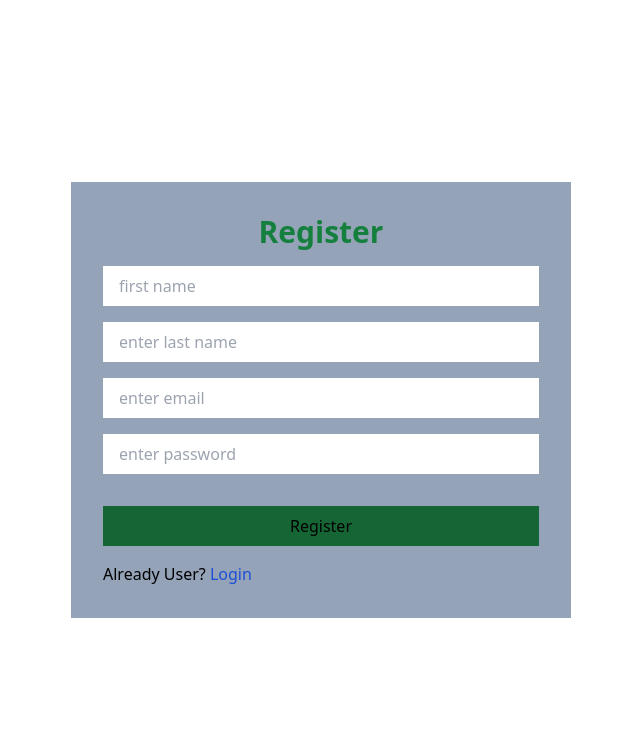
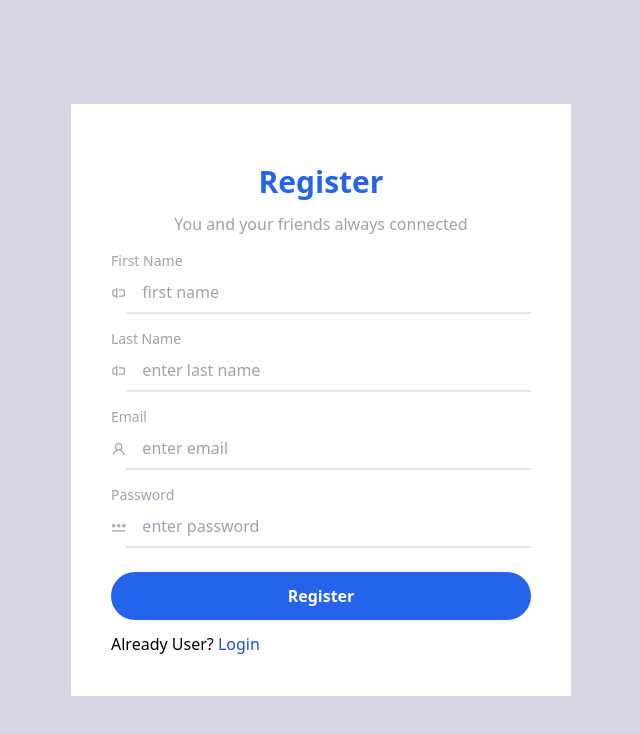
Before and after one commit to raghav369r/chat-here, a React (Vite) app: page / in a window 1280 px wide. Both pictures are taken after a click on the element "Register". Shown: the top 734 px of the page, without its empty margins (319-959 px from the left). Built offline with nearby package versions, Linux system fonts and the light colour scheme.

Commit message:
resolved bug in displaying theme

```diff
--- a/client/index.js
+++ b/client/index.js
@@ -9,16 +9,18 @@ import { BACKEND_URL } from "../src/utils/constants";
 
 const wsLink = new GraphQLWsLink(
   createClient({
-    // url: "ws://localhost:3000/graphql",
-    url: "wss://chat-app-backend-production-ee3b.up.railway.app/graphql",
+    url: "ws://localhost:3000/graphql",
+    // url: "wss://chat-app-backend-production-ee3b.up.railway.app/graphql", //railway
+    // url: "wss://chat-app-backend-6yys.onrender.com/graphql", //render
     connectionParams: {
       Authorization: getJwt(),
     },
   })
 );
 const httpLink = createHttpLink({
-  // uri: "http://localhost:3000/graphql",
-  uri: "https://chat-app-backend-production-ee3b.up.railway.app/graphql",
+  uri: "http://localhost:3000/graphql",
+  // uri: "https://chat-app-backend-production-ee3b.up.railway.app/graphql",  //railway
+  // uri: "https://chat-app-backend-6yys.onrender.com/graphql", //render
 });
 
 const authLink = setContext((_, { headers }) => {
--- a/src/components/shared/Login.jsx
+++ b/src/components/shared/Login.jsx
@@ -4,7 +4,9 @@ import { useLazyQuery, useMutation } from "@apollo/client";
 import { UserContext } from "../../context";
 import { decodeToken, getJwt, setJwt } from "../../services/local";
 import { registerUser } from "../../../graphql/mutations";
-import StartPage from "../StartPage";
+import { CgRename } from "react-icons/cg";
+import { AiOutlineUser } from "react-icons/ai";
+import { MdOutlinePassword } from "react-icons/md";
 
 const Login = () => {
   const { user, setUser } = useContext(UserContext);
@@ -60,48 +62,86 @@ const Login = () => {
     }
   };
   return (
-    <div className="w-screen h-[100dvh] flex justify-center items-center">
-      <form className="p-8 bg-slate-400 flex flex-col gap-4 w-[500px]">
-        <h1 className="text-center text-3xl font-semibold text-green-700">
+    <div className="w-screen min-h-[100dvh] flex justify-center items-center bg-[#d6d6e4] p-5">
+      {/* <img src="/images/login.png" className="w-1/2 hidden md:block p-10" /> */}
+
+      <form className="p-10 bg-white flex flex-col gap-3 w-4/5 md:w-[500px] overflow-y-scroll">
+        <h1 className="text-center text-3xl font-bold text-blue-600 pt-5">
           {isLogin ? "Login" : "Register"}
         </h1>
+        <h2 className="text-center text-gray-400">
+          You and your friends always connected
+        </h2>
         {!isLogin && (
+          <div>
+            <lablel className="text-sm translate-y-3 text-gray-400">
+              First Name
+            </lablel>
+            <div className="flex items-center">
+              <CgRename className="text-gray-400" />
               <input
-            className="px-4 py-2 appearance-none outline-none"
+                className="w-full px-4 py-2 appearance-none outline-none border-b-2 focus:border-blue-600 "
                 ref={fname}
                 name="fname"
                 type="text"
                 placeholder="first name"
               />
+            </div>
+          </div>
         )}
         {!isLogin && (
+          <div className="w-full">
+            <lablel className="text-sm translate-y-3 text-gray-400">
+              Last Name
+            </lablel>
+            <div className="flex items-center">
+              <CgRename className="text-gray-400" />
               <input
-            className="px-4 py-2 appearance-none outline-none"
+                className="w-full px-4 py-2 appearance-none outline-none border-b-2 focus:border-blue-600"
                 ref={lname}
                 name="lname"
                 type="text"
                 placeholder="enter last name"
                 required
               />
+            </div>
+          </div>
         )}
+        <div className="w-full">
+          <lablel className="text-sm translate-y-3 text-gray-400">Email</lablel>
+          <div className="flex items-center">
+            <AiOutlineUser className="text-gray-400" />
             <input
-          className="px-4 py-2 appearance-none outline-none"
+              className="w-full px-4 py-2 appearance-none outline-none border-b-2 focus:border-blue-600"
               ref={email}
               name="email"
               type="email"
               placeholder="enter email"
             />
+          </div>
+        </div>
+        <div className="w-full">
+          <lablel className="text-sm translate-y-3 text-gray-400">
+            Password
+          </lablel>
+          <div className="w-full flex items-center">
+            <MdOutlinePassword className="text-gray-400" />
             <input
-          className="px-4 py-2 appearance-none outline-none"
+              className="w-full px-4 py-2 appearance-none outline-none border-b-2 focus:border-blue-600"
               ref={password}
               name="password"
               type="password"
               placeholder="enter password"
             />
+          </div>
+        </div>
         {isLogin && error && <p className="text-red-800">{error.message}</p>}
         {!isLogin && rerror && <p className="text-red-800">{rerror.message}</p>}
         <h1 className="text-red-800">{valError}</h1>
-        <button className="px-4 py-2 bg-green-800" onClick={handleLogin}>
+        <button
+          className="px-4 py-3 rounded-full bg-blue-600 text-white font-semibold "
+          onClick={handleLogin}
+        >
           {loading || rloading ? "Loading..." : isLogin ? "Login" : "Register"}
         </button>
         {!isLogin && (
--- a/src/services/local.js
+++ b/src/services/local.js
@@ -1,7 +1,6 @@
 import { jwtDecode } from "jwt-decode";
 
 export const decodeToken = async (token) => {
-
   var decoded = null;
   try {
     decoded = await jwtDecode(token);
@@ -33,7 +32,8 @@ export const currentTheme = () => {
   const theme = localStorage.getItem("theme");
   if (theme) return theme;
   const dark = window.matchMedia("(prefers-color-scheme: dark)").matches;
-  return dark ? "dark" : "light";
+  // return dark ? "dark" : "light";
+  return "system";
 };
 
 export const setLocalTheme = (name) => {
```
Also changed, not shown: public/images/login.png (added). Lines whose indentation alone changed are shown as unchanged.
